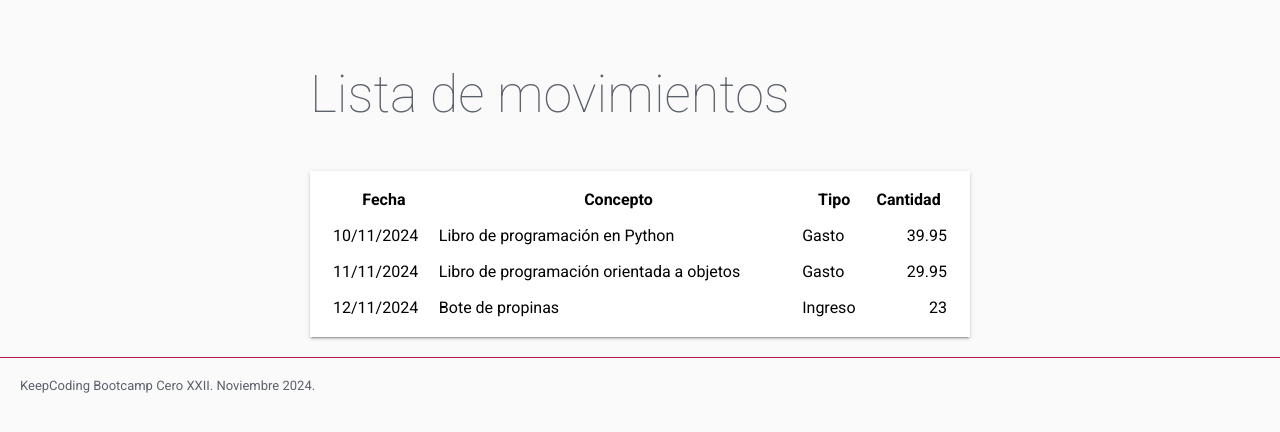
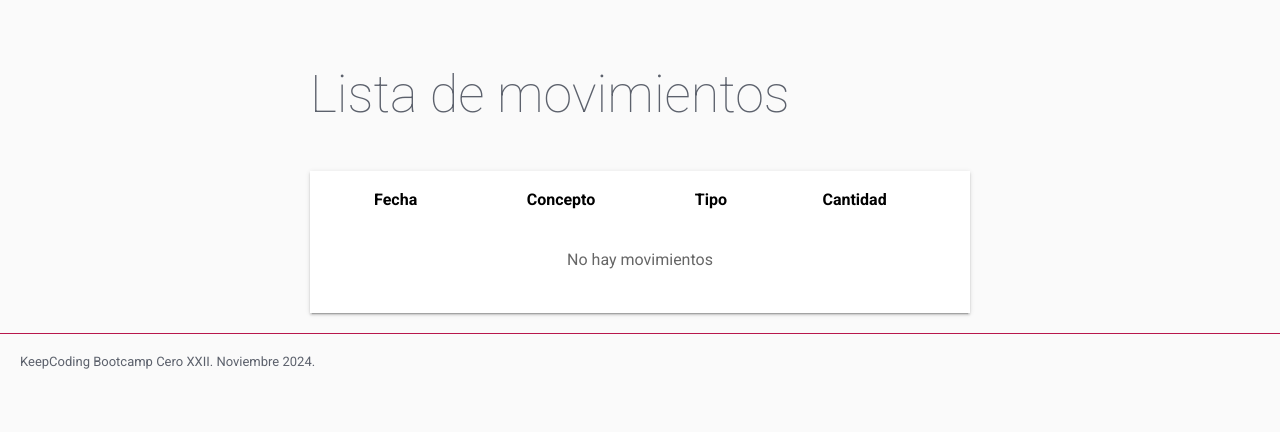
Before and after one commit to claudiadevis/hello_flask, a Flask app: page / in a window 1280 px wide. Shown: the part 75-507 px from the top of the page. Run offline with Flask 3, Linux system fonts and the light colour scheme.

Commit message:
feat: agregamos mensaje informativo cuando no hay movimientos disponibles

```diff
--- /dev/null
+++ b/balance/data/_movimientos.csv
@@ -0,0 +1,4 @@
+fecha,concepto,ingreso_gasto,cantidad
+10/11/2024,Libro de programación en Python,G,39.95
+11/11/2024,Libro de programación orientada a objetos,G,29.95
+12/11/2024,Bote de propinas,I,23
--- a/balance/data/movimientos.csv
+++ b/balance/data/movimientos.csv
@@ -1,4 +1 @@
 fecha,concepto,ingreso_gasto,cantidad
-10/11/2024,Libro de programación en Python,G,39.95
-11/11/2024,Libro de programación orientada a objetos,G,29.95
-12/11/2024,Bote de propinas,I,23
--- a/balance/static/css/styles.css
+++ b/balance/static/css/styles.css
@@ -39,6 +39,12 @@ header {
   text-align: right;
 }
 
+.tabla .lista-vacia {
+  text-align: center;
+  padding: 25px;
+  color: #666666;
+}
+
 .footer {
   padding: 20px;
   border-top: solid thin #b8174c;
--- a/balance/templates/inicio.html
+++ b/balance/templates/inicio.html
@@ -30,7 +30,7 @@
         <th class="cabecera">Tipo</th>
         <th class="cabecera">Cantidad</th>
       </tr>
-
+      {% if movs %}
       {% for m in movs %}
       <tr class="fila">
         <td class="dato">{{ m.fecha }}</td>
@@ -45,7 +45,11 @@
         <td class="dato numero">{{ m.cantidad }}</td>
       </tr>
       {% endfor %}
-
+      {% else %}
+      <tr class="fila">
+        <td class="lista-vacia" colspan="4">No hay movimientos</td>
+      </tr>
+      {% endif %}
     </table>
   </main>
 
```
